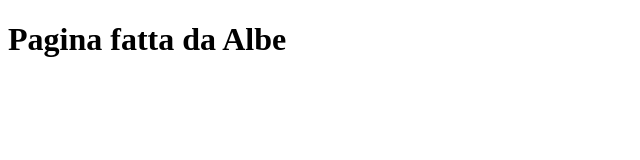
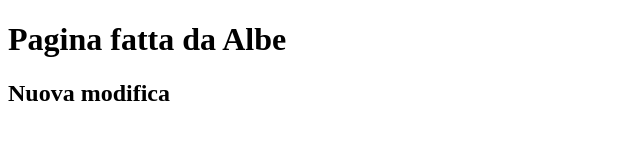
Before and after one commit to LucaPiantadosi27/esercitazione, a plain HTML site: page albe.html in a window 1280 px wide. Shown: the whole page, without its empty margins (0-640 px from the left). Drawn offline with Linux system fonts and the light colour scheme.

Commit message:
feat:modifica

```diff
--- a/albe.html
+++ b/albe.html
@@ -11,6 +11,8 @@
 
     <h1>Pagina fatta da Albe</h1>
 
+    <h2>Nuova modifica</h2>
+
 </body>
 
 </html>
```
